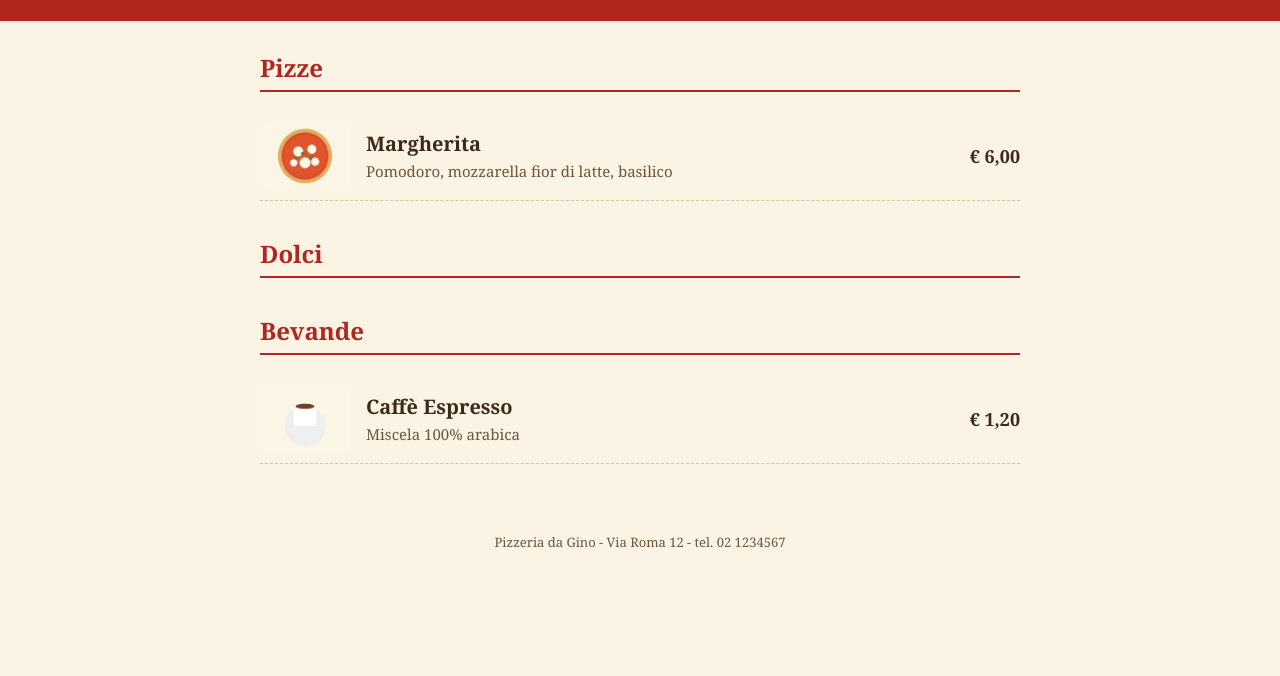
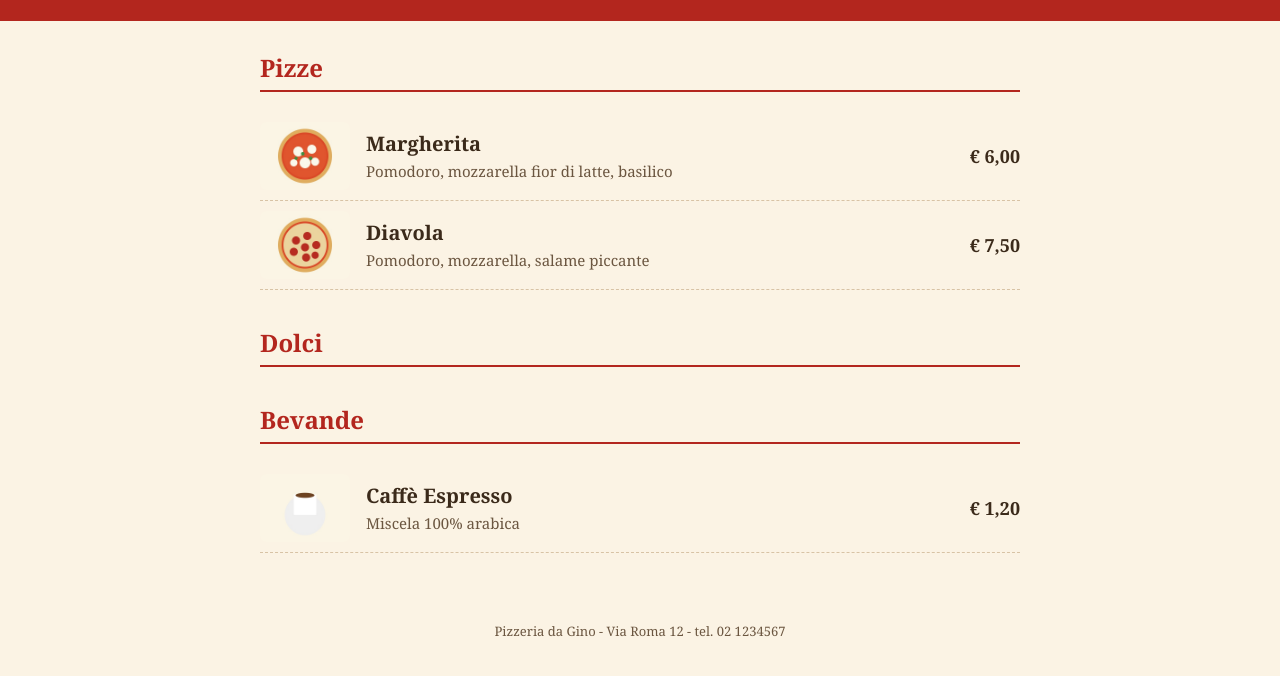
Before and after one commit to thomas-addamo/pizzeriaWeb, a plain HTML site: page index.html in a window 1280 px wide. Shown: the part 110-786 px from the top of the page. Drawn offline with Linux system fonts and the light colour scheme.

Commit message:
svi-A aggiunto II item menu pizze

```diff
--- a/index.html
+++ b/index.html
@@ -24,6 +24,14 @@
           </div>
           <span class="prezzo">€ 6,00</span>
         </div>
+        <div class="item">
+          <img src="img/pizza2.jpg" alt="Diavola">
+          <div class="descrizione">
+            <h3>Diavola</h3>
+            <p>Pomodoro, mozzarella, salame piccante</p>
+          </div>
+          <span class="prezzo">€ 7,50</span>
+        </div>
       </div>
 
       <div class="sezione" id="dolci">
```
Also changed, not shown: img/pizza2.jpg (added).
